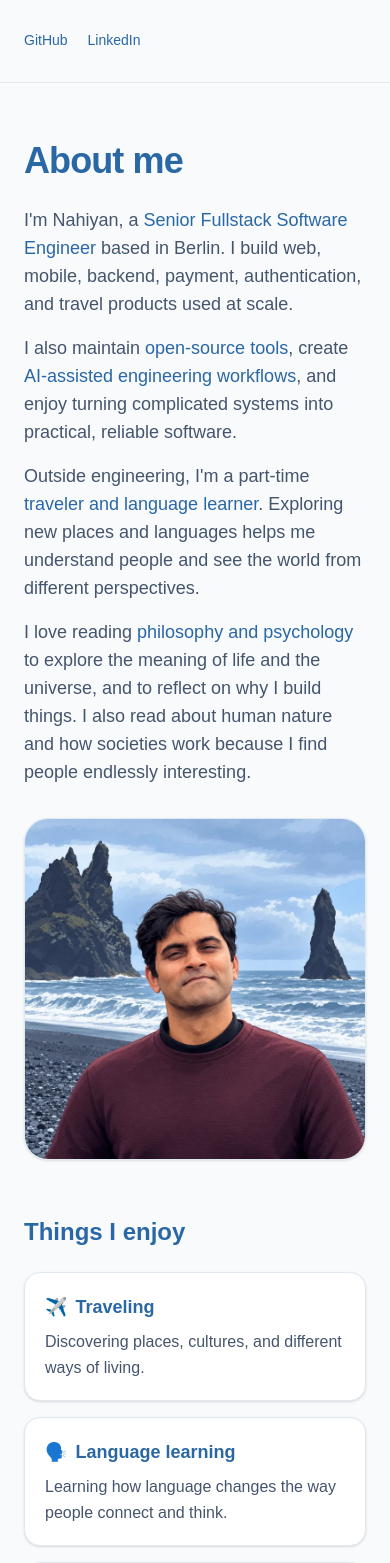
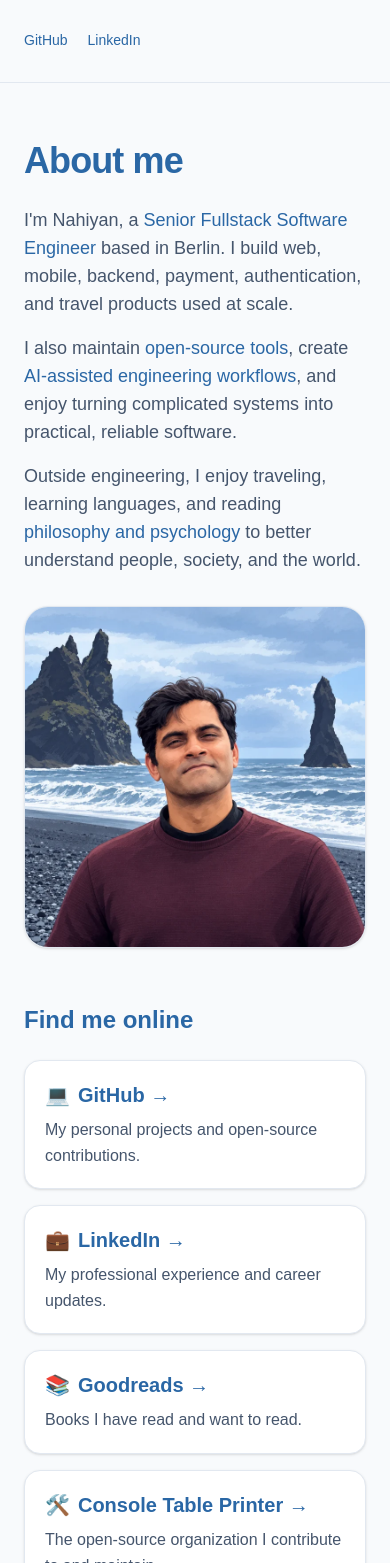
Before and after one commit to ayonious/oyon-portfolio, a Next.js app: page /about in a window 390 px wide. Shown: the part 437-2000 px from the top of the page. Built offline with nearby package versions, Linux system fonts and the light colour scheme.

Commit message:
refactor: simplify about interests

```diff
--- a/app/about/page.tsx
+++ b/app/about/page.tsx
@@ -34,44 +34,6 @@ export default function AboutPage() {
         />
       </section>
 
-      <section id="hobbies" className="mt-14 scroll-mt-8">
-        <h2 className="text-2xl font-bold">{aboutContent.hobbiesTitle}</h2>
-        <div className="mt-6 grid gap-4 sm:grid-cols-2">
-          {aboutContent.hobbies.map((hobby) => {
-            const content = (
-              <>
-                <h3 className="text-lg font-bold">
-                  <span aria-hidden="true" className="mr-2">
-                    {hobby.emoji}
-                  </span>
-                  {hobby.name}
-                </h3>
-                <p className="mt-2 text-slate-600 dark:text-slate-300">
-                  {hobby.description}
-                </p>
-              </>
-            );
-
-            return hobby.href ? (
-              <Link
-                key={hobby.name}
-                href={hobby.href}
-                className="rounded-2xl border border-slate-200 bg-white p-5 no-underline shadow-sm transition-colors hover:bg-[var(--accent-soft)] dark:border-slate-700 dark:bg-slate-900"
-              >
-                {content}
-              </Link>
-            ) : (
-              <article
-                key={hobby.name}
-                className="rounded-2xl border border-slate-200 bg-white p-5 shadow-sm dark:border-slate-700 dark:bg-slate-900"
-              >
-                {content}
-              </article>
-            );
-          })}
-        </div>
-      </section>
-
       <section className="mt-14">
         <h2 className="text-2xl font-bold">{aboutContent.profilesTitle}</h2>
         <div className="mt-6 grid gap-4 sm:grid-cols-2">
--- a/config/siteContent.ts
+++ b/config/siteContent.ts
@@ -72,17 +72,10 @@ export const aboutContent = {
       },
     ],
     [
-      { text: "Outside engineering, I'm a part-time " },
-      { text: "traveler and language learner", href: "#hobbies" },
-      {
-        text: ". Exploring new places and languages helps me understand people and see the world from different perspectives.",
-      },
-    ],
-    [
-      { text: "I love reading " },
+      { text: "Outside engineering, I enjoy traveling, learning languages, and reading " },
       { text: "philosophy and psychology", href: "/reading" },
       {
-        text: " to explore the meaning of life and the universe, and to reflect on why I build things. I also read about human nature and how societies work because I find people endlessly interesting.",
+        text: " to better understand people, society, and the world.",
       },
     ],
   ],
@@ -91,30 +84,6 @@ export const aboutContent = {
     alt: "Cartoon portrait of Nahiyan K at a black-sand beach",
   },
   profilesTitle: "Find me online",
-  hobbiesTitle: "Things I enjoy",
-  hobbies: [
-    {
-      name: "Traveling",
-      emoji: "✈️",
-      description: "Discovering places, cultures, and different ways of living.",
-    },
-    {
-      name: "Language learning",
-      emoji: "🗣️",
-      description: "Learning how language changes the way people connect and think.",
-    },
-    {
-      name: "Philosophy and psychology",
-      emoji: "🧠",
-      description: "Exploring meaning, behavior, consciousness, and human nature.",
-      href: "/reading",
-    },
-    {
-      name: "Society",
-      emoji: "🌍",
-      description: "Understanding how communities, institutions, and people shape one another.",
-    },
-  ],
   profiles: [
     {
       name: "GitHub",
```
Also changed, not shown: 1 other file (tests, documents, lock files or other folders).
